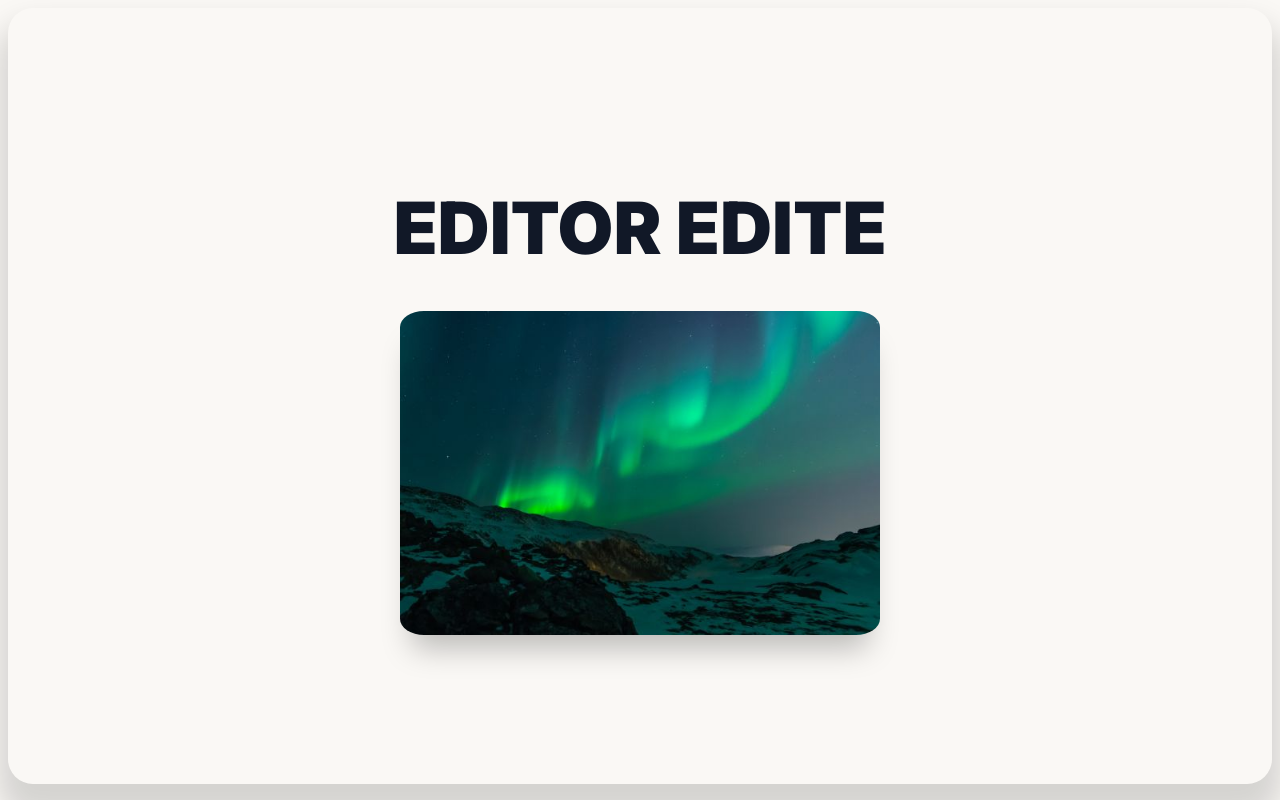
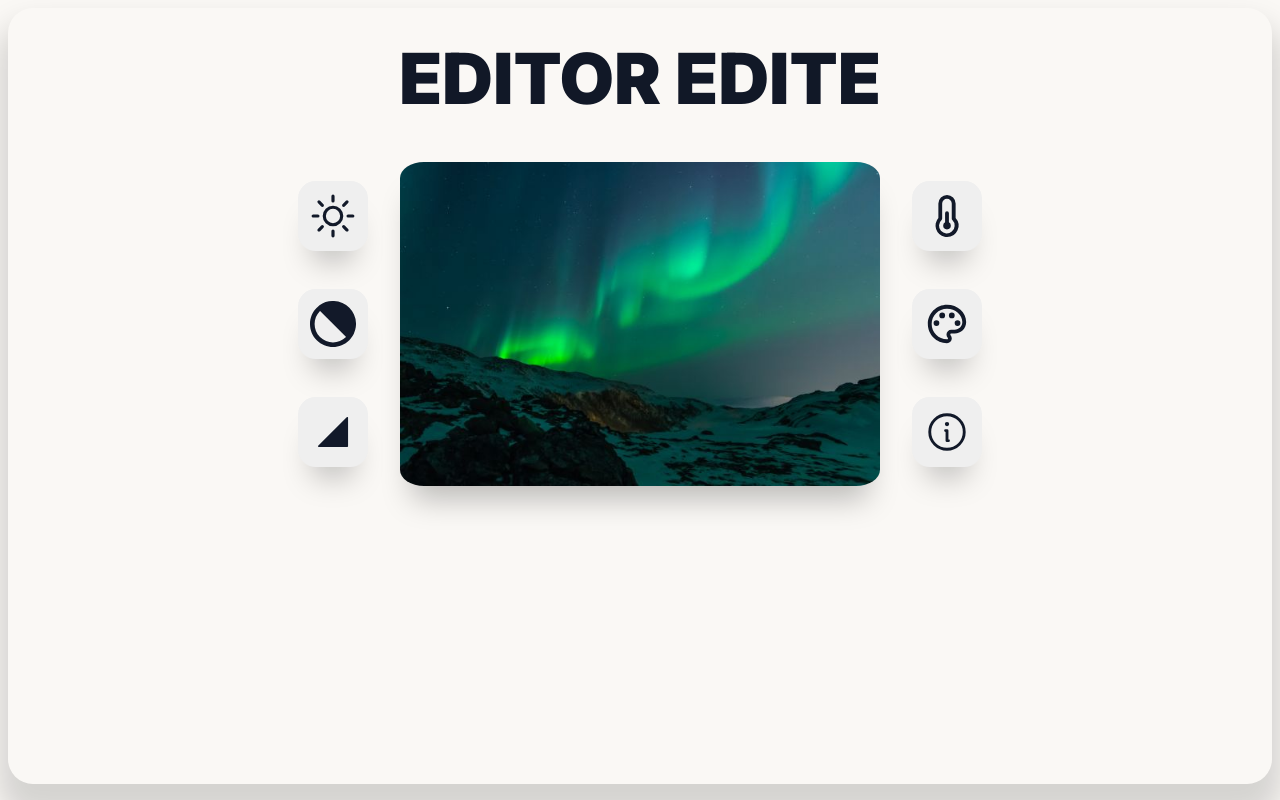
Before and after one commit to mamutthe/image-editor, a website: page index.html in a window 1280 px wide. Drawn offline with Linux system fonts and the light colour scheme.

Commit message:
added startpage class

```diff
--- a/createUI.js
+++ b/createUI.js
@@ -49,13 +49,70 @@ class CreateButton {
         $navbarElement.appendChild($buttonEntry);
     }
 }
-const teste = new CreateButton('oi', 'leftNavbar');
-teste.Action = () => {
-    alert('helloworld');
-};
-function executeFunction(funcao) {
-    funcao();
+class StartPage {
+    loadButtons() {
+        const buttonList = [
+            {
+                name: 'Brightness',
+                icon: 'brightness.svg',
+                position: 'leftNavbar',
+                action: () => {
+                    const inputRange = document.createElement('input');
+                    inputRange.setAttribute('type', 'range');
+                    inputRange.setAttribute('class', 'range');
+                    inputRange.setAttribute('min', '0.0');
+                    inputRange.setAttribute('max', '8');
+                    inputRange.setAttribute('value', '0');
+                    inputRange.setAttribute('step', '0.1');
+                    return inputRange;
+                }
+            },
+            {
+                name: 'Contrast',
+                icon: 'contrast.svg',
+                position: 'leftNavbar',
+                action: undefined
+            },
+            {
+                name: 'Sharpness',
+                icon: 'sharpness.svg',
+                position: 'leftNavbar',
+                action: undefined
+            },
+            {
+                name: 'Temperature',
+                icon: 'temperature.svg',
+                position: 'rightNavbar',
+                action: undefined
+            },
+            {
+                name: 'Color',
+                icon: 'color.svg',
+                position: 'rightNavbar',
+                action: undefined
+            },
+            {
+                name: 'Information',
+                icon: 'information.svg',
+                position: 'rightNavbar',
+                action: undefined
+            }
+        ];
+        buttonList.forEach(buttonObj => {
+            const { name, icon, position, action } = buttonObj;
+            const newButton = new CreateButton(name, position);
+            newButton.Icon = icon;
+            newButton.Action = action;
+            newButton.create();
+        });
+    }
 }
+//Carregar modulos
+(function () {
+    const loadingPage = new StartPage;
+    loadingPage.loadButtons();
+})();
+//class SlidableFilterInterface
 /* class Start {
   loadingButtons(): void {
     const buttonList: buttonListType = [
--- a/style.css
+++ b/style.css
@@ -7,7 +7,6 @@
   display: flex;
   flex-direction: column;
   align-items: center;
-  justify-content: center;
   height: 97vh;
   background-color: var(--white);
   border-radius: 25px;
@@ -23,9 +22,9 @@
 }
 
 .mainTitle {
-  font-family: "Inter", sans-serif;
+  font-family: 'Inter', sans-serif;
   font-weight: 900;
-  font-size: 4.5rem;
+  font-size: 5.5vw;
   color: var(--bluishblack);
 }
 
@@ -95,9 +94,9 @@
 }
 
 .filterButton::before {
-  content: "";
-  opacity: 1;
-  transition: opacity 450ms ease-in-out;
+  content: '';
+  opacity: 0;
+  transition: opacity 350ms ease-in-out;
 }
 
 .filterButton:hover::before {
```
Also changed, not shown: createUI.ts (+15 -4 lines).
